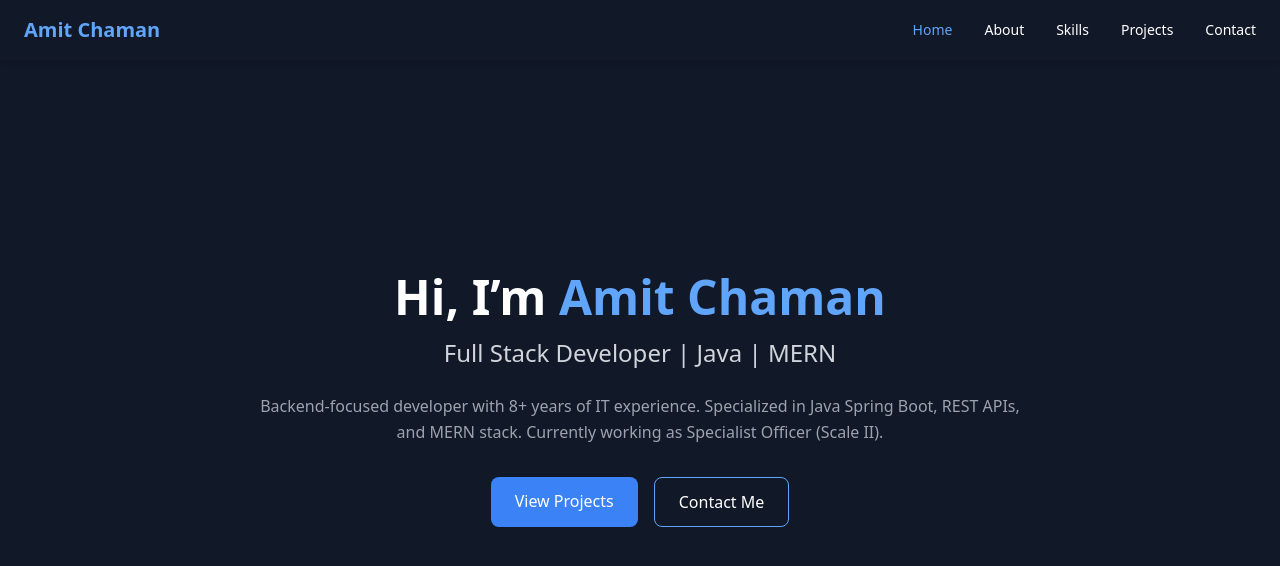
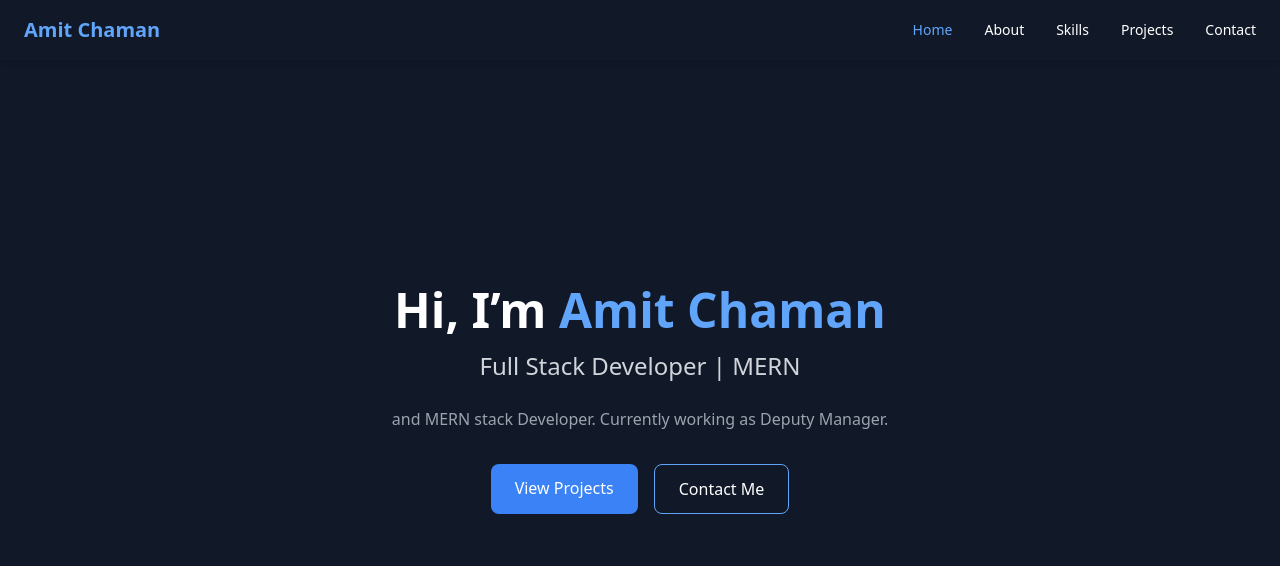
Before and after one commit to amit369/portfolio-website, a React (Vite) app: page / in a window 1280 px wide. Shown: the top 566 px of the page. Built offline with nearby package versions, Linux system fonts and the light colour scheme.

Commit message:
changes added

```diff
--- a/src/pages/Home.jsx
+++ b/src/pages/Home.jsx
@@ -7,13 +7,12 @@ const Home = () => {
         </h1>
 
         <h2 className="text-2xl mb-6 text-gray-300">
-          Full Stack Developer | Java | MERN
+          Full Stack Developer | MERN
         </h2>
 
         <p className="text-gray-400 leading-relaxed">
-          Backend-focused developer with 8+ years of IT experience.
-          Specialized in Java Spring Boot, REST APIs, and MERN stack.
-          Currently working as Specialist Officer (Scale II).
+          and MERN stack Developer.
+          Currently working as Deputy Manager.
         </p>
 
         <div className="mt-8 flex justify-center gap-4">
```
